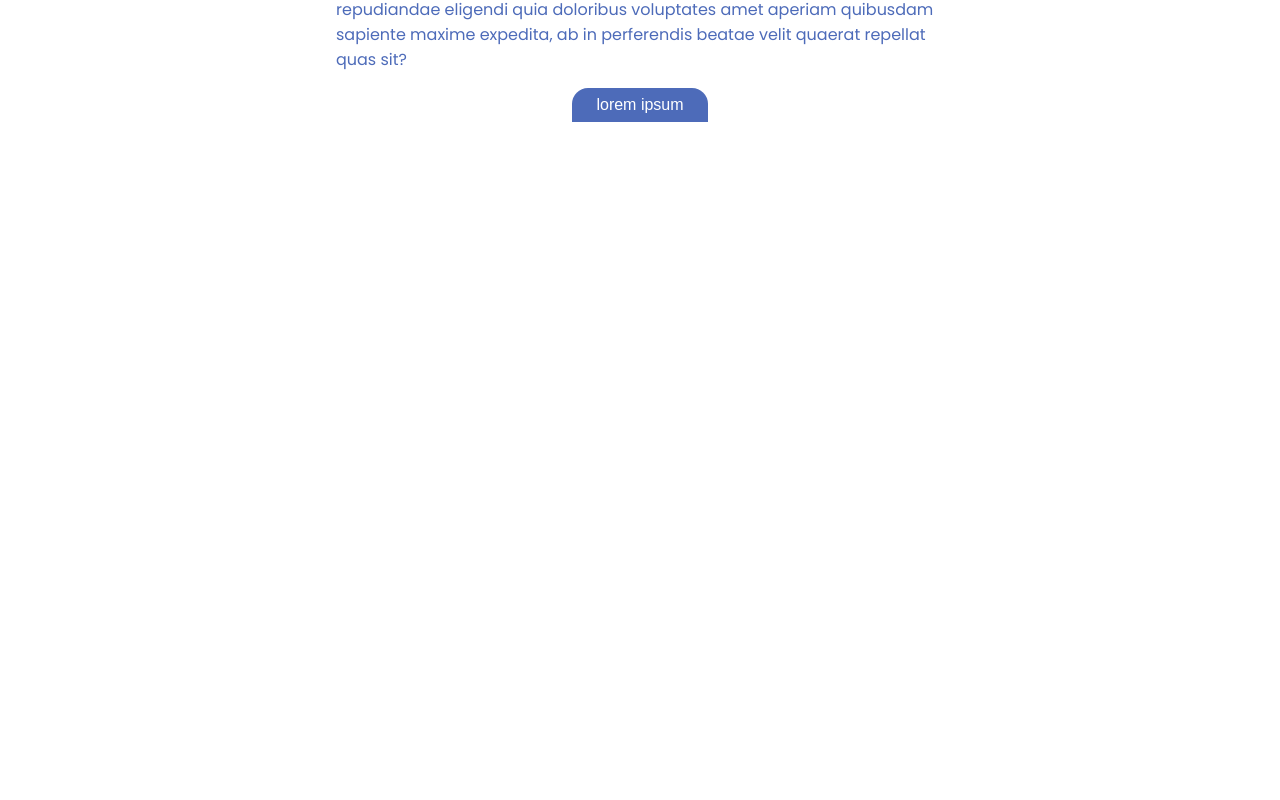
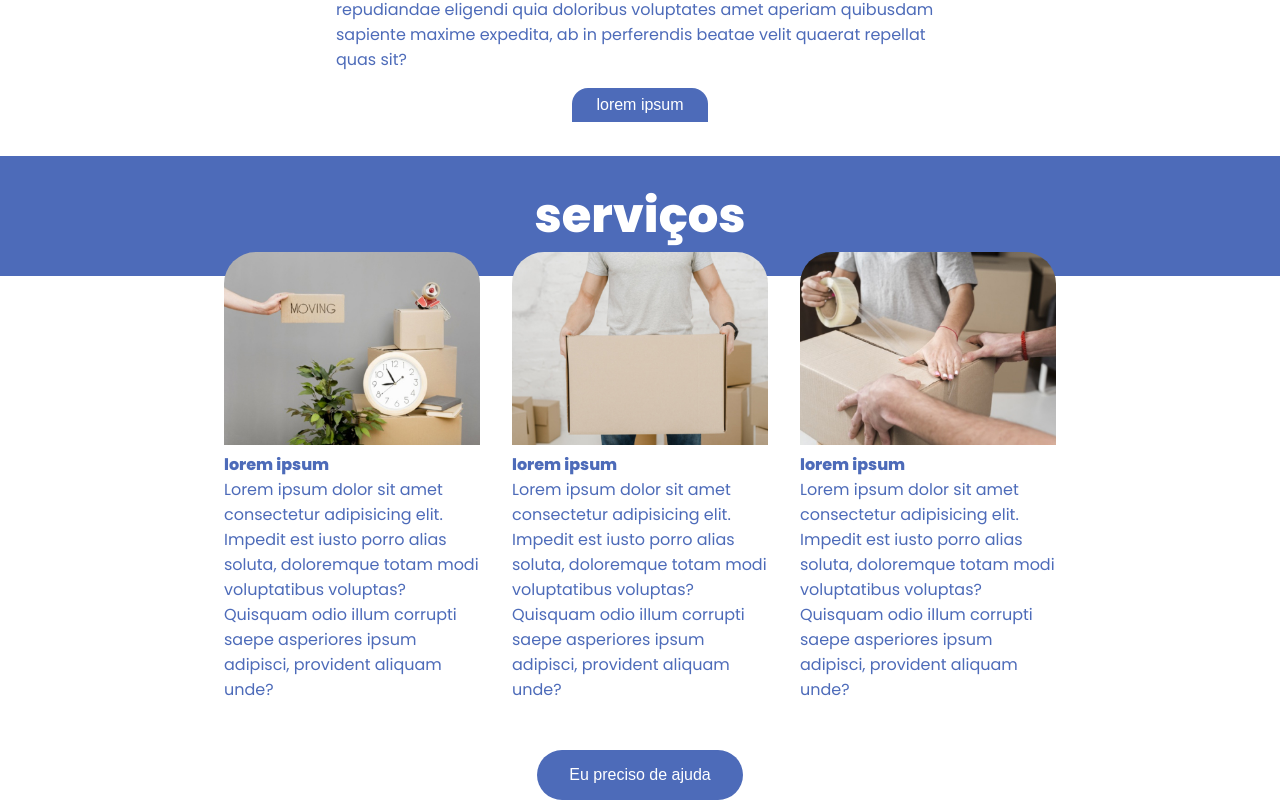
Before and after one commit to vitorkravs/moving-service, a Next.js app: page / in a window 1280 px wide. Shown: the part 1212-2012 px from the top of the page. Before the commit the page ends 1350 px from the top, so only its background shows below. Built offline with nearby package versions, Linux system fonts and the light colour scheme.

Commit message:
feat: adicionando componente Services na page

```diff
--- a/src/app/page.tsx
+++ b/src/app/page.tsx
@@ -1,5 +1,6 @@
 import AboutUs from "@/components/AboutUs/AboutUs";
 import Header from "@/components/Header/Header";
+import Services from "@/components/Services/Services";
 
 export default function Home() {
   return (
@@ -7,6 +8,7 @@ export default function Home() {
       <Header />
       <main>
         <AboutUs />
+        <Services />
       </main>
     </>
   );
```
